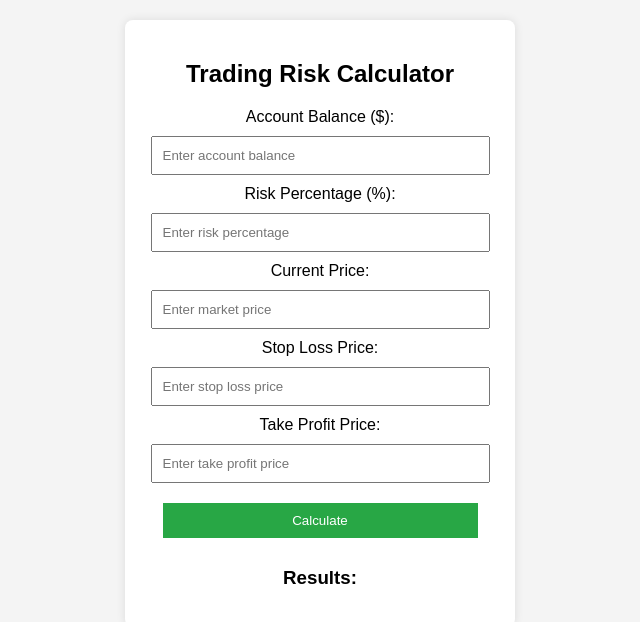
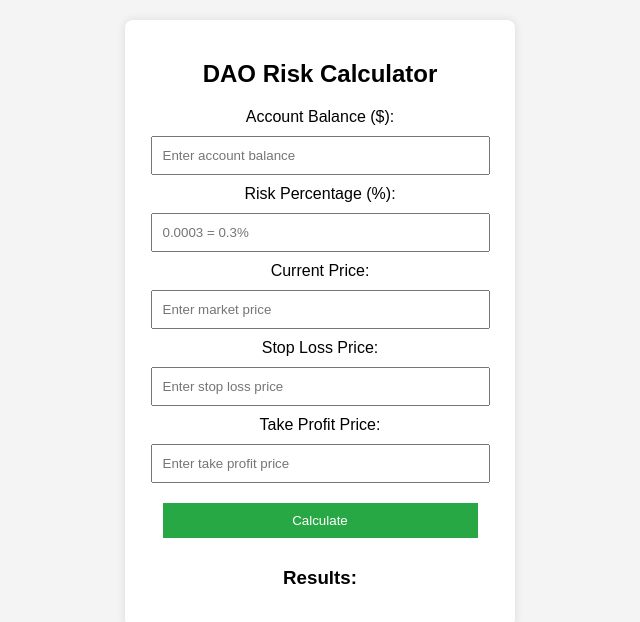
Before and after one commit to newsnetcom/DAO_PSZ, a plain HTML site: page index.html in a window 1280 px wide. Shown: the whole page, without its empty margins (320-960 px from the left). Drawn offline with Linux system fonts and the light colour scheme.

Commit message:
Update index.html

```diff
--- a/index.html
+++ b/index.html
@@ -8,13 +8,13 @@
 </head>
 <body>
     <div class="container">
-        <h2>Trading Risk Calculator</h2>
+        <h2>DAO Risk Calculator</h2>
 
         <label for="accountBalance">Account Balance ($):</label>
         <input type="number" id="accountBalance" placeholder="Enter account balance">
 
         <label for="riskPercentage">Risk Percentage (%):</label>
-        <input type="number" id="riskPercentage" placeholder="Enter risk percentage">
+        <input type="number" id="riskPercentage" placeholder="0.0003 = 0.3%">
 
         <label for="currentPrice">Current Price:</label>
         <input type="number" id="currentPrice" placeholder="Enter market price">
```
